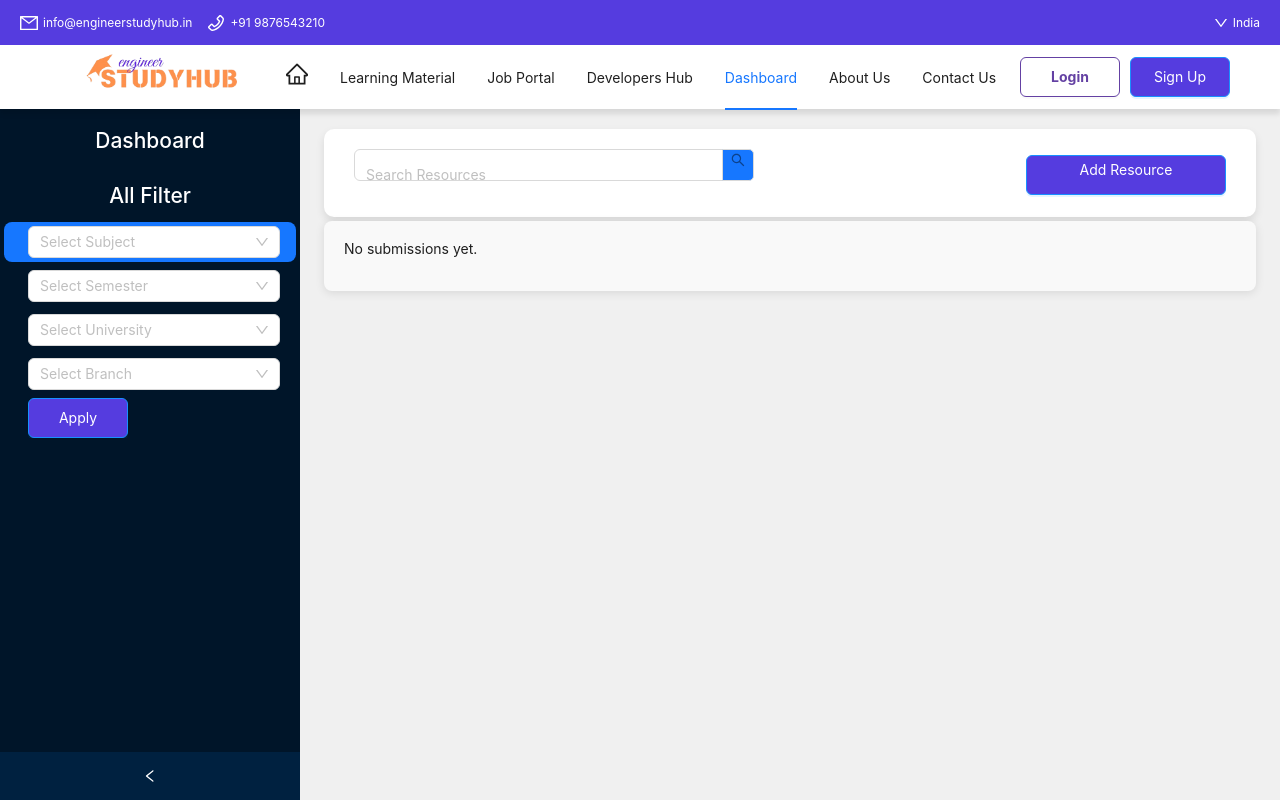
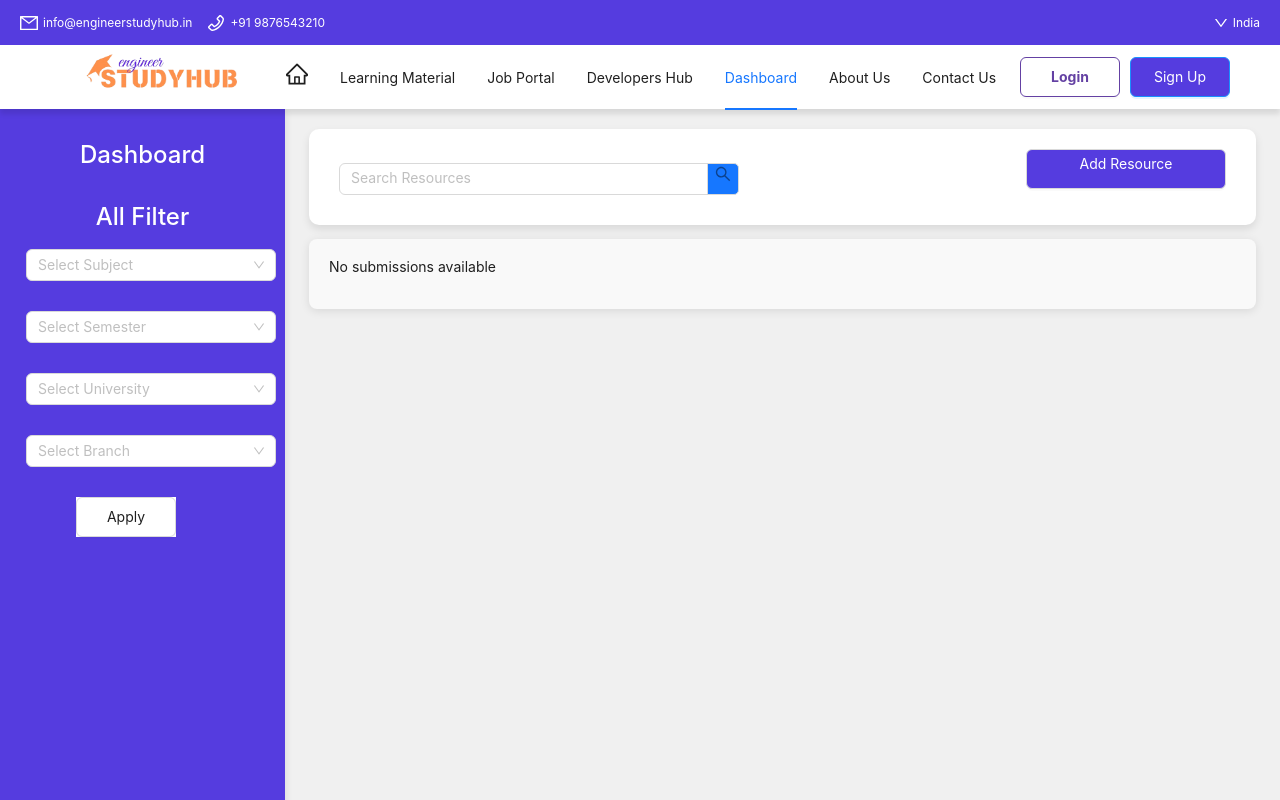
Before and after one commit to Xenosis415/Engineer-StudyHub, a React (Create React App) app in the folder frontend/: page /Dashboard in a window 1280 px wide. Shown: the top 800 px of the page. Built offline with nearby package versions, Linux system fonts and the light colour scheme.

Commit message:
changes on edit and UI

```diff
--- a/frontend/src/Components/Dashboard/Dashboard.css
+++ b/frontend/src/Components/Dashboard/Dashboard.css
@@ -110,15 +110,15 @@
     flex-shrink: 0;
   }
 
-  .search-box {
+   .search-box {
     flex-grow: 1;
     max-width: 500px;
     width: 100%;
     margin-right: 20px;
-    /* padding-top: 10px; */
+     padding-top: 10px;
     padding-bottom: 20px;
 
-  }
+   }
 
   .flex-container button {
     flex-shrink: 0;
@@ -130,13 +130,24 @@
   /* end */
 
   /* sider 1 css  */
-  .head-sty {
+  .head-sty h1 {
     display: flex;
     justify-content: center;
     align-items: center;
-    padding-top: 20px;
-    color: white;
+    padding-top: 30px;
+    color: #fff;
     text-align: center;
+    padding-bottom: 20px;
+
+  }
+  .head-sty h2 {
+    display: flex;
+    justify-content: center;
+    align-items: center;
+    padding-top: 30px;
+    color: #fff;
+    text-align: center;
+    padding-bottom: 20px;
 
   }
 
@@ -204,3 +215,29 @@ button:hover {
     width: 50px; /* Thumbnail width */
     border-radius: 4px; /* Rounded corners for images */
 }
+
+
+/* Search css  */
+
+/* Increase the height of the search input and button */
+.ant-input-affix-wrapper .ant-input {
+  height: 20px; /* Adjust the height as needed */
+  /* margin-bottom: 10px; */
+}
+
+.ant-input-search-button {
+  height: 50px; /* Adjust the height to match the input */
+  display: flex;
+  align-items: center;
+  justify-content: center;
+  font-size: 16px; /* Adjust font size if needed */
+  padding: 0 16px; /* Adjust padding */
+}
+
+/* Optional: Customize the border radius */
+.ant-input-affix-wrapper:not(.ant-input-affix-wrapper-disabled):hover {
+  border-color: #1890ff; /* Change the border color on hover */
+}
+
+
+/* // layout checkboxx css  */
--- a/frontend/src/Components/Dashboard/Dashboard.js
+++ b/frontend/src/Components/Dashboard/Dashboard.js
@@ -25,29 +25,24 @@ const Dashboard = () => {
     const [isEdit, setIsEdit] = useState(false);
     const [editIndex, setEditIndex] = useState(null);
     const [initialValues, setInitialValues] = useState(null);
+    const [activeTabKeys, setActiveTabKeys] = useState({});
 
-    const [activeTabKey, setActiveTabKey] = useState('tab1');
 
-    const onTabChange = (key) => {
-      setActiveTabKey(key);
+
+    const handleTabChange = (index, key) => {
+  setActiveTabKeys(prevState => ({
+    ...prevState,
+    [index]: key,
+  }));
 };
 
     const showModal = () => {
         setIsModalVisible(true);
     };
 
-    const handleOk = () => {
-        setIsModalVisible(false);
-    };
-
     const handleCancel = () => {
         setIsModalVisible(false);
     };
-
-    const [collapsed, setCollapsed] = useState(false);
-    const {
-        token: { colorBgContainer, borderRadiusLG },
-    } = theme.useToken();
 
     const handleNewSubmission = (newSubmission) => {
         if (isEdit) {
@@ -81,19 +76,34 @@ const Dashboard = () => {
 
     //update submition
     const handleUpdate = (index) => {
+        console.log(submittedData[index],index);
         setInitialValues(submittedData[index]);
         setEditIndex(index);
         setIsEdit(true);
         setIsModalVisible(true);
     };
     return (
-        <Layout style={{ minHeight: '92vh' }}>
-            <Sider width={300} collapsible collapsed={collapsed} onCollapse={(value) => setCollapsed(value)} >
-                <h1 className="head-sty">Dashboard</h1>
-                <h2 className="head-sty">All Filter</h2>
-                <Menu theme="dark" mode="inline" defaultSelectedKeys={['1']} style={{ height: '100%', borderRight: 0 }}>
-                    <Menu.Item key="1">
-                        <Select placeholder="Select Subject">
+        <Layout style={{ minHeight: '100vh' }} >
+            <Sider width={285} backgroundColor = "#553CDF">
+
+        <Menu
+            // theme="light "
+            mode="inline"
+            defaultSelectedKeys={['1']}
+            style={{ height: '100%',
+                borderRight: 0,
+                backgroundColor: '#553CDF', // Light background
+                color: '#000', // Text color
+                padding: '16px', // Padding inside the menu
+                fontSize: '16px', // Font size
+                boxShadow: '0 2px 8px rgba(0, 0, 0, 0.1)', }}
+        >
+            <div className="head-sty">
+            <h1>Dashboard</h1>
+            <h2>All Filter</h2>
+            </div>
+            <div style={{ marginBottom: '30px' ,width :"250px" , marginLeft :"10px"}}>
+                <Select placeholder="Select Subject" style={{ width: '100%' }}>
                     <Option value="Data Structures">Data Structures</Option>
                     <Option value="Algorithms">Algorithms</Option>
                     <Option value="Operating Systems">Operating Systems</Option>
@@ -103,10 +113,10 @@ const Dashboard = () => {
                     <Option value="Machine Learning">Machine Learning</Option>
                     <Option value="Artificial Intelligence">Artificial Intelligence</Option>
                 </Select>
-                    </Menu.Item>
+            </div>
 
-                    <Menu.Item key="2">
-                        <Select placeholder="Select Semester">
+            <div style={{ marginBottom: '30px' ,width :"250px"  , marginLeft :"10px"}}>
+                <Select placeholder="Select Semester" style={{ width: '100%' }}>
                     <Option value="1st">1st Semester</Option>
                     <Option value="2nd">2nd Semester</Option>
                     <Option value="3rd">3rd Semester</Option>
@@ -116,10 +126,10 @@ const Dashboard = () => {
                     <Option value="7th">7th Semester</Option>
                     <Option value="8th">8th Semester</Option>
                 </Select>
-                    </Menu.Item>
+            </div>
 
-                    <Menu.Item key="3">
-                        <Select placeholder="Select University">
+            <div style={{ marginBottom: '30px',width :"250px" , marginLeft :"10px" }}>
+                <Select placeholder="Select University" style={{ width: '100%' }}>
                     <Option value="RGPV">Rajiv Gandhi Proudyogiki Vishwavidyalaya (RGPV)</Option>
                     <Option value="DAVV">Devi Ahilya Vishwavidyalaya (DAVV)</Option>
                     <Option value="IITD">Indian Institute of Technology Delhi (IITD)</Option>
@@ -129,10 +139,10 @@ const Dashboard = () => {
                     <Option value="JNU">Jawaharlal Nehru University (JNU)</Option>
                     <Option value="XYZ">XYZ University</Option>
                 </Select>
-                    </Menu.Item>
+            </div>
 
-                    <Menu.Item key="4">
-                        <Select placeholder="Select Branch">
+            <div style={{ marginBottom: '30px' ,width :"250px" , marginLeft :"10px"}}>
+                <Select placeholder="Select Branch" style={{ width: '100%' }}>
                     <Option value="">Select a Branch</Option>
                     <Option value="EC">Electronics and Communication</Option>
                     <Option value="CS">Computer Science</Option>
@@ -143,11 +153,13 @@ const Dashboard = () => {
                     <Option value="BT">Biotechnology</Option>
                     <Option value="AE">Aerospace Engineering</Option>
                 </Select>
-                    </Menu.Item>
+            </div>
 
-                    <Menu.Item key="5">
-                        <Button type="primary">Apply</Button>
-                    </Menu.Item>
+          <div style={{ marginBottom: '40px' ,width :"100px" , marginLeft :"60px",  backgroundColor:"white",
+            color: "black"}}>
+          <Button
+            >Apply</Button>
+          </div>
         </Menu>
     </Sider>
 
@@ -158,20 +170,32 @@ const Dashboard = () => {
                             <Search
                                 placeholder="Search Resources"
                                 allowClear
-                                style={{ marginBottom: 20, width: '400px' }}
+                                style={{ marginBottom: "10px", width: '400px'
+                                }}
+                                onSearch={value => console.log(value)}
                             />
-                            <Button type="primary" onClick={showModal}>
+                            <Button
+                              onClick={showModal}
+                              style={{
+                                backgroundColor: "#553CDF",
+                                marginBottom : "30px",
+                                borderRadius: "6px",
+                                color: "#fff",
+                                }}>
                                 Add Resource
                             </Button>
                         </div>
                         <Modal
                           open={isModalVisible}
-                            onOk={handleOk}
-                            onCancel={handleCancel}>
+                          onCancel={handleCancel}
+                          footer={null}
+
+                        >
                         <AddResource
                         onClose={handleCancel}
                         onSubmit={handleNewSubmission}
-                             initialValues={initialValues} />
+                        initialValues={initialValues}
+                        />
                         </Modal>
 
                         {/* Display Submitted Details */}
@@ -179,7 +203,10 @@ const Dashboard = () => {
           <div className="submitted-details" style={{ marginTop: '20px' }}>
             <div className="cards" style={{ display: 'flex', flexWrap: 'wrap', gap: '20px', width: '100%', justifyContent: 'flex-start' }}>
             {submittedData.length > 0 ? (
-                        submittedData.map((submission, index) => (
+            submittedData.map((submission, index) => {
+            const activeTabKey = activeTabKeys[index] || 'tab1'; // Default to 'tab1' if not set
+
+        return (
           <Card
             key={index}
             title={
@@ -202,20 +229,20 @@ const Dashboard = () => {
               </div>
             }
             style={{
-                    flex: "1 1 300px", // Adjusted base size
-                    minWidth: "300px", // Increased minimum width
-                    maxWidth: "400px", // Increased maximum width
+              flex: "1 1 300px",
+              minWidth: "300px",
+              maxWidth: "400px",
               margin: "10px",
             }}
             tabList={tabList}
             activeTabKey={activeTabKey}
-                    onTabChange={onTabChange}>
-
+            onTabChange={(key) => handleTabChange(index, key)} // Pass index and key
+          >
             {activeTabKey === 'tab1' && (
               <>
                 {submission.title && submission.file && (
                   <>
-                         <p> <strong>TitleOfPYQ:</strong> {submission.title}</p>
+                    <p><strong>TitleOfPYQ:</strong> {submission.title}</p>
                     <Button type="primary" onClick={() => viewPdf(submission.file)}>
                       PYQ PDF
                     </Button>
@@ -239,7 +266,6 @@ const Dashboard = () => {
 
             {activeTabKey === 'tab3' && (
               <div style={{ display: 'flex', alignItems: 'center' }}>
-
                 {submission.thumbnailPreview && (
                   <div style={{ marginRight: '20px', minWidth: '50px' }}>
                     <Image
@@ -266,11 +292,11 @@ const Dashboard = () => {
                 </div>
               </div>
             )}
-
           </Card>
-                     ))
+        );
+      })
     ) : (
-                 <p style={{ textAlign: 'center' }}>No submissions yet.</p>
+      <p>No submissions available</p>
     )}
   </div>
 </div>
```
Also changed, not shown: frontend/src/Components/Dashboard/AddResource.js (+116 -97 lines). Lines whose indentation alone changed are shown as unchanged.
